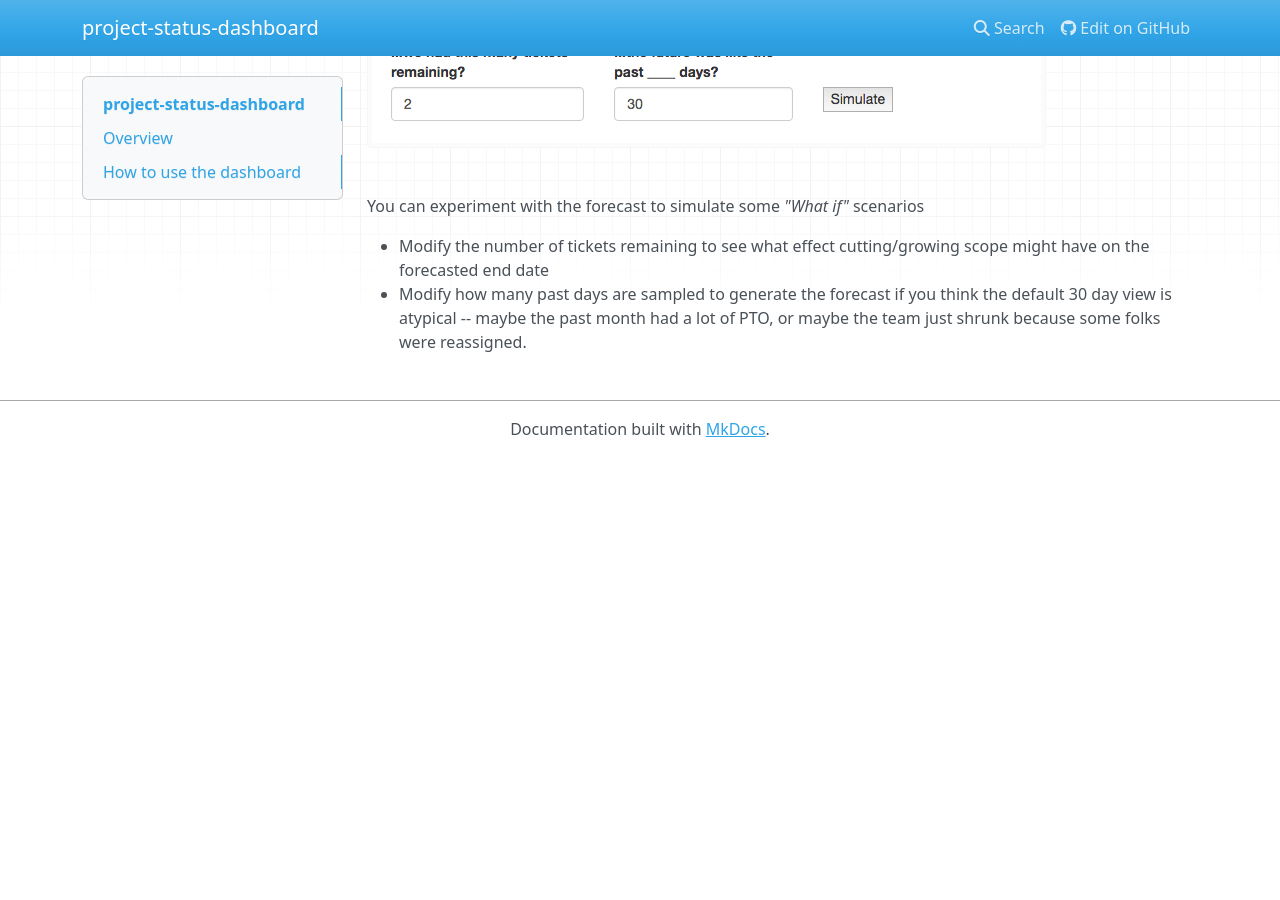
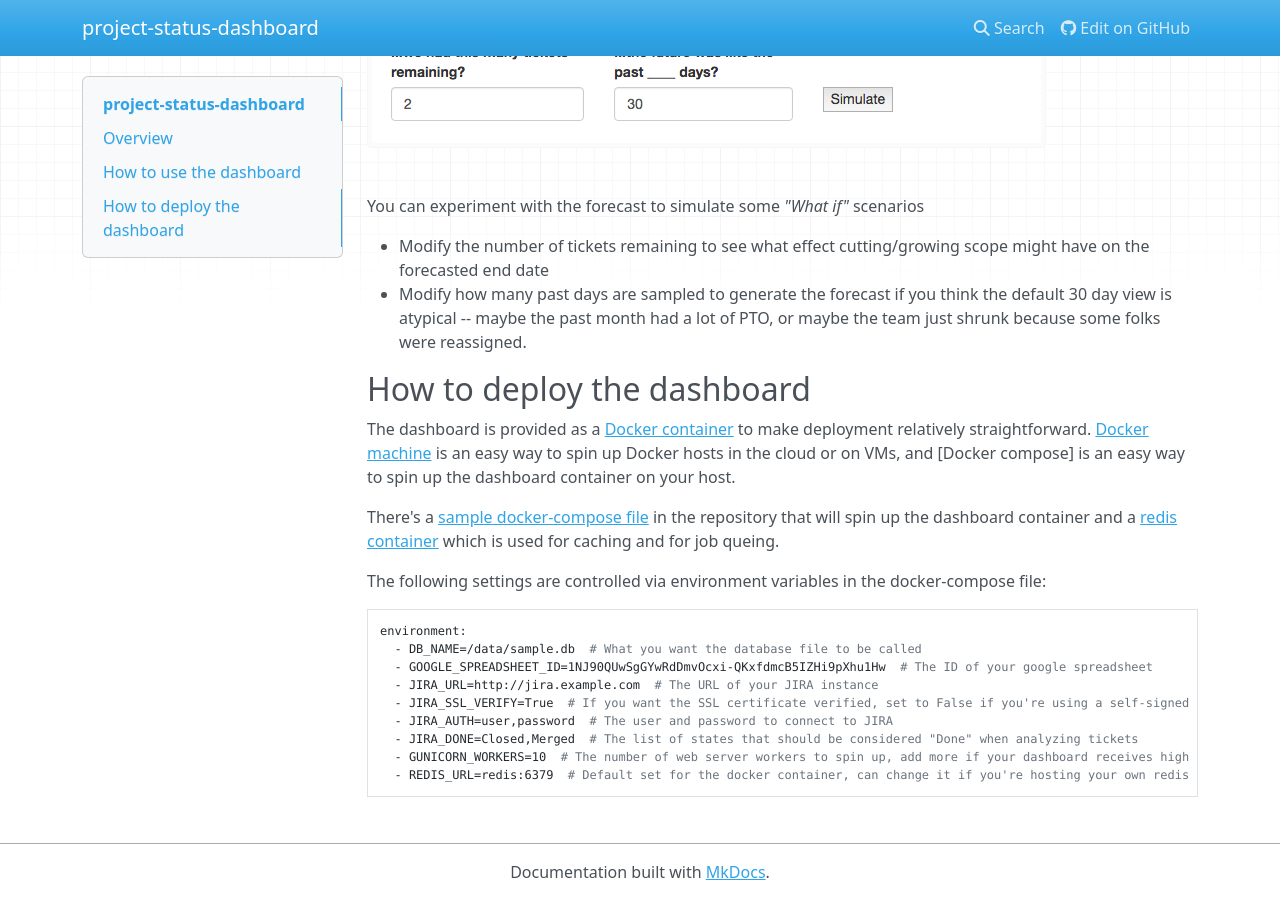
Before and after one commit to cmheisel/project-status-dashboard, an MkDocs documentation site: the page built from docs/index.md, in a window 1280 px wide and 900 px high, scrolled down 3211 px. Built offline with MkDocs 1.6.1, drawn with Linux system fonts in a browser that asks for light colours; nearby versions of some CDN libraries; before the commit the page ends 3668 px from its top, so only the background shows below that.

Commit message:
Add deployment docs

````diff
--- a/docs/index.md
+++ b/docs/index.md
@@ -59,3 +59,23 @@ You can experiment with the forecast to simulate some *"What if"* scenarios
 
 * Modify the number of tickets remaining to see what effect cutting/growing scope might have on the forecasted end date
 * Modify how many past days are sampled to generate the forecast if you think the default 30 day view is atypical -- maybe the past month had a lot of PTO, or maybe the team just shrunk because some folks were reassigned.
+
+## How to deploy the dashboard
+
+The dashboard is provided as a [Docker container](https://hub.docker.com/r/cmheisel/project-status-dashboard/) to make deployment relatively straightforward. [Docker machine](https://docs.docker.com/machine/) is an easy way to spin up Docker hosts in the cloud or on VMs, and [Docker compose] is an easy way to spin up the dashboard container on your host.
+
+There's a [sample docker-compose file](https://github.com/cmheisel/project-status-dashboard/blob/master/docker-sample/docker-compose.yml) in the repository that will spin up the dashboard container and a [redis container](http://redis.io/) which is used for caching and for job queing.
+
+The following settings are controlled via environment variables in the docker-compose file:
+
+```
+environment:
+  - DB_NAME=/data/sample.db  # What you want the database file to be called
+  - GOOGLE_SPREADSHEET_ID=1NJ90QUwSgGYwRdDmvOcxi-QKxfdmcB5IZHi9pXhu1Hw  # The ID of your google spreadsheet
+  - JIRA_URL=http://jira.example.com  # The URL of your JIRA instance
+  - JIRA_SSL_VERIFY=True  # If you want the SSL certificate verified, set to False if you're using a self-signed cert
+  - JIRA_AUTH=user,password  # The user and password to connect to JIRA
+  - JIRA_DONE=Closed,Merged  # The list of states that should be considered "Done" when analyzing tickets
+  - GUNICORN_WORKERS=10  # The number of web server workers to spin up, add more if your dashboard receives high traffic
+  - REDIS_URL=redis:6379  # Default set for the docker container, can change it if you're hosting your own redis
+```
````
